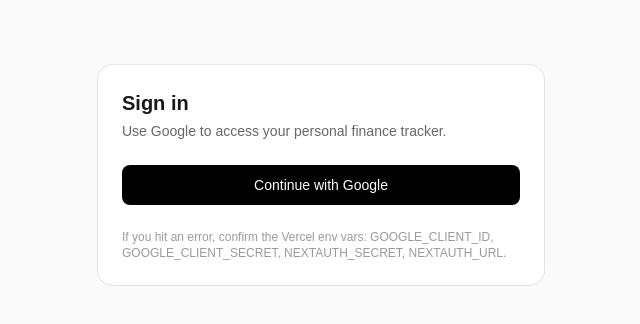
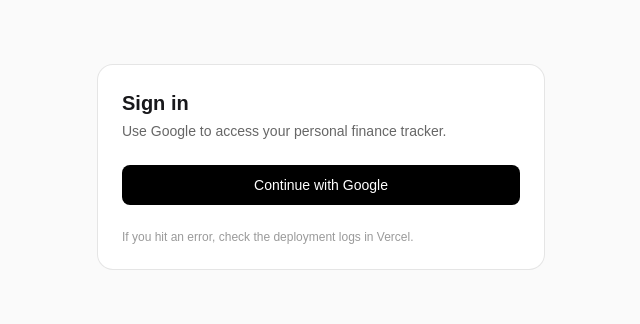
Before and after one commit to filobotai/finance-tracker, a Next.js app: page /login in a window 1280 px wide. Shown: the top 324 px of the page, without its empty margins (319-959 px from the left). Built offline with nearby package versions, Linux system fonts and the light colour scheme.

Commit message:
Remove env var hints from login page

```diff
--- a/src/app/login/page.tsx
+++ b/src/app/login/page.tsx
@@ -14,8 +14,7 @@ export default function LoginPage() {
         <SignInButton />
 
         <p className="text-xs text-black/40">
-          If you hit an error, confirm the Vercel env vars: GOOGLE_CLIENT_ID,
-          GOOGLE_CLIENT_SECRET, NEXTAUTH_SECRET, NEXTAUTH_URL.
+          If you hit an error, check the deployment logs in Vercel.
         </p>
       </main>
     </div>
```
